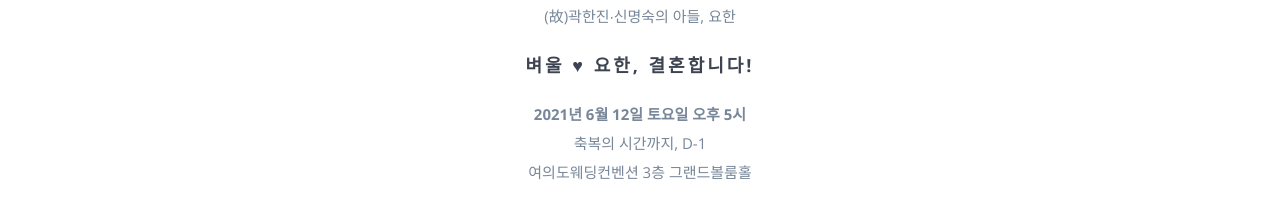
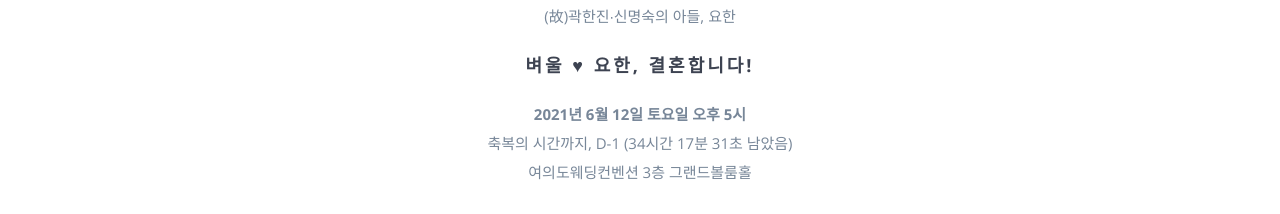
Before and after one commit to holyrebas/wed-byeoul, a website: page index.html in a window 1280 px wide. Shown: the part 846-1060 px from the top of the page. Drawn offline with nearby package versions, Linux system fonts and the light colour scheme; some packages are replaced by stand-ins of ours; files that its build step writes are made by us from their sources.

Commit message:
카운트다운 타이머 추가

```diff
--- a/index.html
+++ b/index.html
@@ -124,6 +124,7 @@
                     <span><b>2021년 6월 12일 토요일 오후 5시</b></span>
                     <br/>
                     <span id="d-day"></span>
+                    <span id="timer"></span>
                     <br/>
                     <span>여의도웨딩컨벤션 3층 그랜드볼룸홀</span>
                 </p>
--- a/js/scripts.js
+++ b/js/scripts.js
@@ -136,6 +136,40 @@ $(document).ready(function () {
             str = "축복의 시간까지, D-" + dDay;
         }
         $("#d-day").text(str);
+    });
+
+    $(function () {
+        var countDownDate = new Date("Jun 12, 2021 17:00:00").getTime();
+        var x = setInterval(function() {
+            var now = new Date().getTime();
+            var distance = countDownDate - now;
+
+            var days = Math.floor(distance / (1000 * 60 * 60 * 24));
+            var hours = Math.floor((distance % (1000 * 60 * 60 * 24)) / (1000 * 60 * 60));
+            var minutes = Math.floor((distance % (1000 * 60 * 60)) / (1000 * 60));
+            var seconds = Math.floor((distance % (1000 * 60)) / 1000);
+
+            hours = 24*days + hours;
+            var hour = "";
+            if (hours > 0) {
+                hour = String(hours) + "시간 ";
+            }
+            var minute = "";
+            if (minutes > 0) {
+                minute = String(minutes) + "분 ";
+            }
+            var second = "";
+            if (seconds > 0) {
+                second = String(seconds) + "초 ";
+            }
+
+            document.getElementById("timer").innerHTML = " (" + hour + minute + second + " 남았음)";
+
+            if (distance < 0) {
+                clearInterval(x);
+                document.getElementById("timer").innerHTML = "";
+            }
+        }, 1000);
     });
 
     /***************** Tooltips ******************/
```
Also changed, not shown: js/scripts.min.js.
